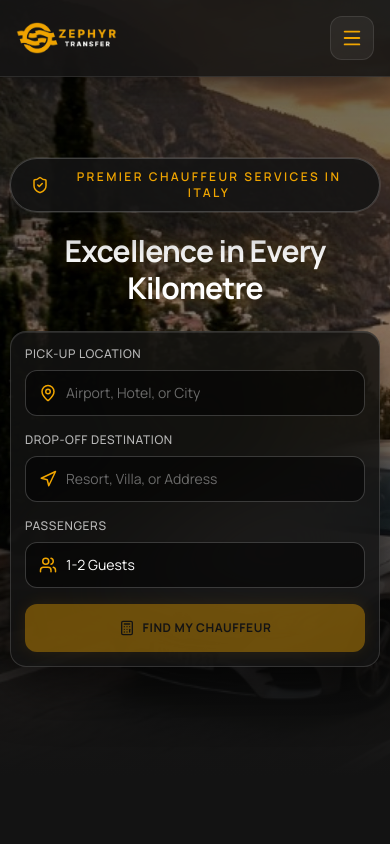
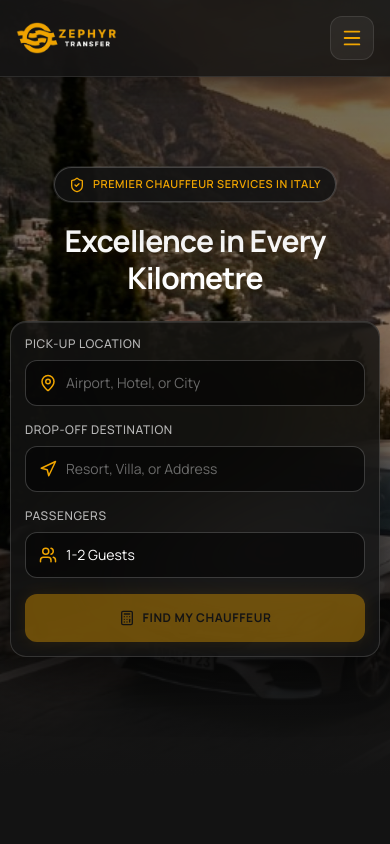
Before and after one commit to Kosmostray/Zephyr, a React (Vite) app: page / in a window 390 px wide. Shown: the top 844 px of the page. Built offline with nearby package versions, Linux system fonts and the light colour scheme.

Commit message:
fix(mobile): prevent horizontal overflow and eliminate mobile scrollbar

```diff
--- a/src/App.tsx
+++ b/src/App.tsx
@@ -196,9 +196,9 @@ export default function App() {
   };
 
   return (
-    <div className="min-h-screen bg-[#131313] text-[#e4e2e1] flex flex-col font-sans selection:bg-[#f0a500] selection:text-[#131313]">
+    <div className="min-h-screen bg-[#131313] text-[#e4e2e1] flex flex-col font-sans selection:bg-[#f0a500] selection:text-[#131313] overflow-x-hidden w-full max-w-full relative">
       {/* Top Navigation Bar */}
-      <nav className="fixed top-0 w-full z-50 bg-[#131313]/70 nav-blur border-b border-white/10 shadow-[0_4px_30px_rgba(0,0,0,0.5)]">
+      <nav className="fixed top-0 left-0 right-0 w-full z-50 bg-[#131313]/70 nav-blur border-b border-white/10 shadow-[0_4px_30px_rgba(0,0,0,0.5)]">
         <div className="flex justify-between items-center px-4 sm:px-8 md:px-16 py-4 sm:py-5 max-w-[1440px] mx-auto">
           <a href="#" className="flex items-center gap-2 group">
             <img
@@ -352,9 +352,9 @@ export default function App() {
               animate={{ opacity: 1, y: 0 }}
               transition={{ duration: 0.8 }}
             >
-              <div className="inline-flex items-center gap-2.5 px-5 sm:px-7 py-2.5 sm:py-3 rounded-full bg-[#131313]/85 backdrop-blur-2xl border border-white/20 mb-5 sm:mb-7 text-xs sm:text-sm uppercase tracking-[0.2em] sm:tracking-[0.25em] text-[#f0a500] font-semibold shadow-2xl shadow-black/60 ring-1 ring-white/10 hover:border-[#f0a500]/50 transition-all">
-                <ShieldCheck size={18} className="text-[#f0a500] flex-shrink-0" />
-                <span>Premier Chauffeur Services in Italy</span>
+              <div className="inline-flex items-center justify-center gap-2 px-3.5 sm:px-6 py-2 sm:py-2.5 rounded-full bg-[#131313]/85 backdrop-blur-2xl border border-white/20 mb-5 sm:mb-7 text-[11px] sm:text-xs md:text-sm uppercase tracking-wider sm:tracking-[0.2em] text-[#f0a500] font-semibold max-w-[94vw] shadow-2xl shadow-black/60 ring-1 ring-white/10 hover:border-[#f0a500]/50 transition-all">
+                <ShieldCheck size={16} className="text-[#f0a500] flex-shrink-0" />
+                <span className="truncate">Premier Chauffeur Services in Italy</span>
               </div>
               <h1 className="font-serif text-3xl sm:text-5xl md:text-6xl lg:text-7xl font-bold mb-6 sm:mb-8 text-glow max-w-5xl tracking-tight text-white leading-tight">
                 Excellence in Every Kilometre
@@ -908,7 +908,7 @@ export default function App() {
         </section>
 
         {/* Contact Us Section */}
-        <section id="contact" className="py-20 sm:py-28 px-4 sm:px-8 md:px-16 max-w-[1440px] mx-auto w-full relative">
+        <section id="contact" className="py-20 sm:py-28 px-4 sm:px-8 md:px-16 max-w-[1440px] mx-auto w-full relative overflow-hidden">
           {/* Subtle Ambient Lighting */}
           <div className="absolute top-1/4 right-0 w-[500px] h-[500px] bg-[#f0a500]/5 rounded-full blur-[140px] pointer-events-none -z-10"></div>
           <div className="absolute bottom-10 left-0 w-[400px] h-[400px] bg-[#f0a500]/5 rounded-full blur-[120px] pointer-events-none -z-10"></div>
--- a/src/index.css
+++ b/src/index.css
@@ -18,6 +18,12 @@
 }
 
 @layer base {
+  html, body {
+    overflow-x: hidden;
+    max-width: 100vw;
+    width: 100%;
+  }
+
   body {
     background-color: #131313;
     color: #e4e2e1;
```
